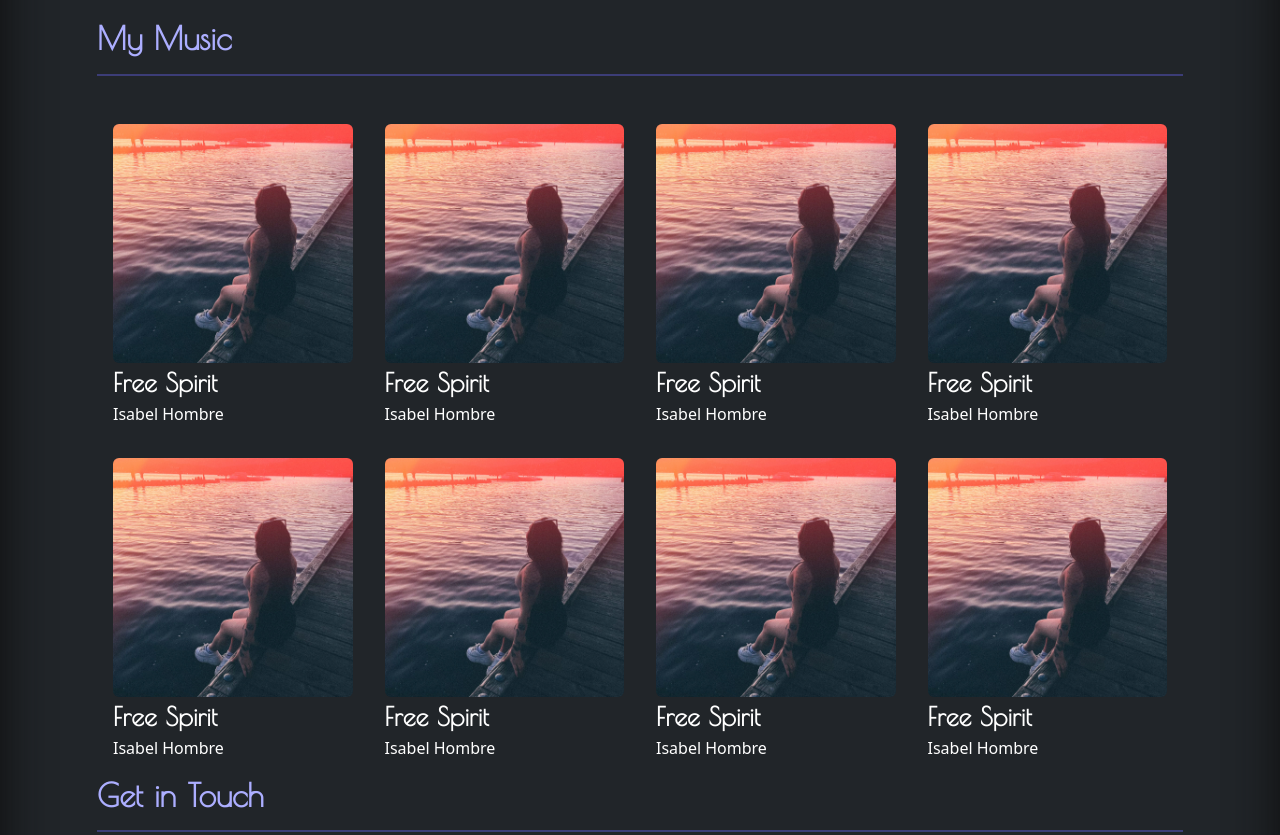
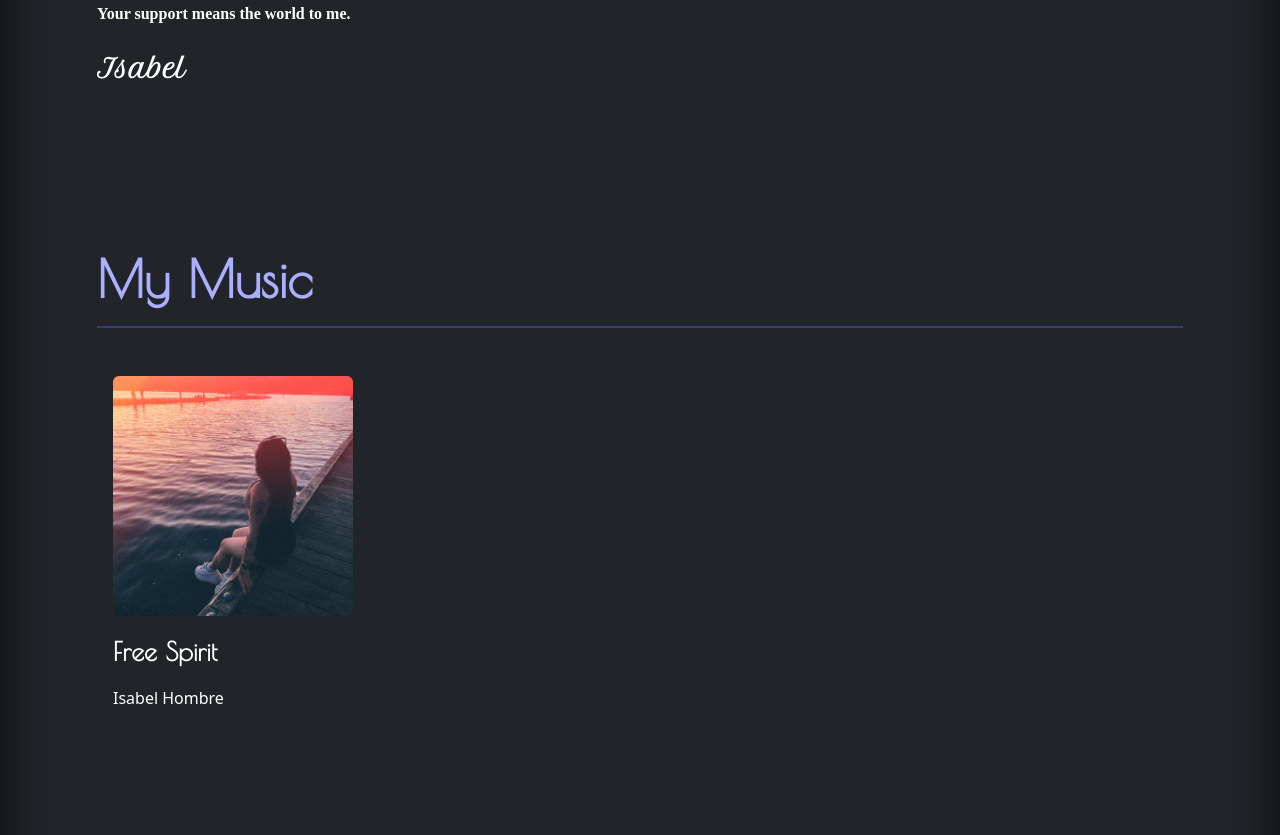
Before and after one commit to Jayden-747/Isabel_Website, a plain HTML site: page index.html in a window 1280 px wide. Shown: the part 1485-2320 px from the top of the page. Drawn offline with nearby package versions, Linux system fonts and the light colour scheme; a web font is replaced by a local one.

Commit message:
bootstrap mostly done

```diff
--- a/css/fonts.css
+++ b/css/fonts.css
@@ -7,6 +7,11 @@
 @font-face {
   font-family : Quicksand;
   src         : url(../font/Quicksand/Quicksand-VariableFont_wght.ttf);
+}
+
+@font-face {
+  font-family : petit;
+  src         : url(../font/Petit_Formal_Script/PetitFormalScript-Regular.ttf);
 }
 
 @font-face {
@@ -25,8 +30,18 @@ body {
   box-shadow  : 0 0 50px inset rgb(12, 12, 12);
 }
 
+#isabelHombre {
+  font-family : petit;
+  font-size   : 7vw;
+}
+
+#my-story {
+  font-family : Quicksand;
+}
+
 .title {
   font-family    : poiret, serif;
+  font-size      : 4vw;
 
   font-weight    : bold;
   color          : rgb(172, 174, 255);
--- a/index.html
+++ b/index.html
@@ -13,24 +13,26 @@
   <body class="bg-dark text-white">
     <!--Title-->
     <section class="container-fluid d-flex flex-column align-items-center justify-content-center vh-100">
-      <h1 id="title">Isabel Hombre</h1>
-      <div id="header-talents" class="d-flex flex-row justify-content-between w-50">
+
+      <h1 id="isabelHombre">Isabel Hombre</h1>
+
+      <div id="header-talents" class="d-flex flex-row justify-content-between w-50 my-5">
         <div>Singer</div>
         <div>Song Writer</div>
         <div>Performer</div>
       </div>
+
     </section>
 
 
     <!--My Story-->
-    <section class="container-fluid">
+    <section class="container-fluid my-5 py-5">
       <div class="row align-items-center">
+        <h2 id="my-story-title" class="title">My Story</h2>
         <div id="my-story-text" class="col-md">
 
-          <h2 id="my-story-title" class="title">My Story</h2>
-
           <!--Text Content-->
-          <p class="fs-6 lead fw-bold">
+          <p id="my-story" class="fs-6 lead fw-bold">
             I'm a passionate singer and acoustic guitar player based in
             Vancouver. Music has been the heartbeat of my life for as long as
             I can remember, and I'm thrilled to share my journey with you.
@@ -54,7 +56,7 @@
             <br><br>
             Your support means the world to me.
             <br><br>
-            <span style="font-family: Ephesis,serif; font-size: 32px">Isabel</span>
+            <span style="font-family: petit; font-size: 2vw">Isabel</span>
           </p>
         </div>
         <div class="col-md d-flex justify-content-center">
@@ -65,59 +67,24 @@
       </div>
     </section>
 
-    <section class="d-flex flex-column container-fluid">
+    <section class="d-flex flex-column container-fluid my-5 py-5">
 
       <h2 class="title">My Music</h2>
 
-      <div class="d-flex flex-wrap justify-content-center flex-row w-100">
+      <div class="d-flex flex-wrap flex-row w-100">
         <div class="p-3 d-flex flex-column w-25">
           <img class="rounded" src="img/freeSpiritCover.jpg" alt="Free Spirit"/>
-          <div class="song-title">Free Spirit</div>
-          <div>Isabel Hombre</div>
-        </div>
-        <div class="p-3 d-flex flex-column w-25">
-          <img class="rounded" src="img/freeSpiritCover.jpg" alt="Free Spirit"/>
-          <div class="song-title">Free Spirit</div>
-          <div>Isabel Hombre</div>
-        </div>
-        <div class="p-3 d-flex flex-column w-25">
-          <img class="rounded" src="img/freeSpiritCover.jpg" alt="Free Spirit"/>
-          <div class="song-title">Free Spirit</div>
-          <div>Isabel Hombre</div>
-        </div>
-        <div class="p-3 d-flex flex-column w-25">
-          <img class="rounded" src="img/freeSpiritCover.jpg" alt="Free Spirit"/>
-          <div class="song-title">Free Spirit</div>
-          <div>Isabel Hombre</div>
-        </div>
-        <div class="p-3 d-flex flex-column w-25">
-          <img class="rounded" src="img/freeSpiritCover.jpg" alt="Free Spirit"/>
-          <div class="song-title">Free Spirit</div>
-          <div>Isabel Hombre</div>
-        </div>
-        <div class="p-3 d-flex flex-column w-25">
-          <img class="rounded" src="img/freeSpiritCover.jpg" alt="Free Spirit"/>
-          <div class="song-title">Free Spirit</div>
-          <div>Isabel Hombre</div>
-        </div>
-        <div class="p-3 d-flex flex-column w-25">
-          <img class="rounded" src="img/freeSpiritCover.jpg" alt="Free Spirit"/>
-          <div class="song-title">Free Spirit</div>
-          <div>Isabel Hombre</div>
-        </div>
-        <div class="p-3 d-flex flex-column w-25">
-          <img class="rounded" src="img/freeSpiritCover.jpg" alt="Free Spirit"/>
-          <div class="song-title">Free Spirit</div>
+          <div class="song-title my-3">Free Spirit</div>
           <div>Isabel Hombre</div>
         </div>
       </div>
     </section>
 
-    <section class="d-flex flex-column container-fluid">
+    <section class="d-flex flex-column container-fluid my-5 py-5">
 
       <h2 class="title">Get in Touch</h2>
       <div class="w-100 d-flex justify-content-center">
-        <form class="w-75">
+        <form class="w-50">
           <!-- Name input -->
           <div data-mdb-input-init class="form-outline mb-4">
             <label class="form-label" for="form4Example1">Name</label>
@@ -151,7 +118,7 @@
           </div>
 
           <!-- Submit button -->
-          <button data-mdb-ripple-init type="button" class="btn btn-primary btn-block w-100 mb-4">Send</button>
+          <button data-mdb-ripple-init type="button" class="btn btn-secondary btn-block w-100 mb-4">Send</button>
         </form>
       </div>
     </section>
```
Also changed, not shown: font/Petit_Formal_Script/OFL.txt (added), font/Petit_Formal_Script/PetitFormalScript-Regular.ttf (added).
